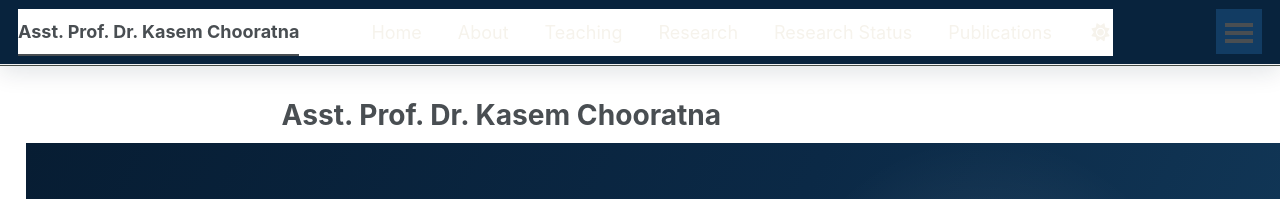
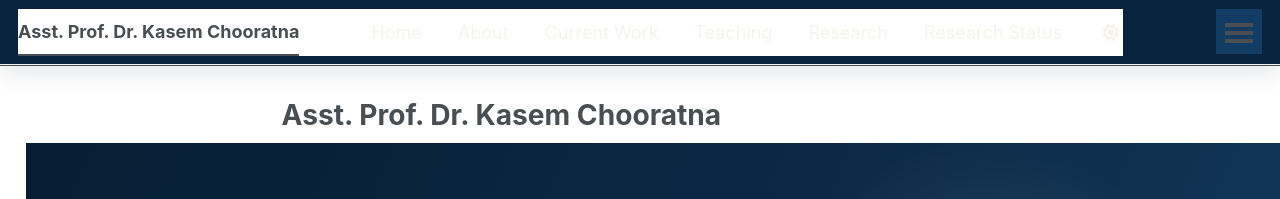
Before and after one commit to kasemch/kasemch.github.io, a Jekyll site: the page built from _pages/home.md, in a window 1280 px wide. Shown: the top 199 px of the page. Built offline with Jekyll 4.4.1, drawn with Linux system fonts in a browser that asks for light colours; a style sheet for code colours, icons or effects is not loaded.

Commit message:
Add Current Work to main navigation

```diff
--- a/_data/navigation.yml
+++ b/_data/navigation.yml
@@ -7,6 +7,9 @@ main:
 
   - title: "About"
     url: /about/
+
+  - title: "Current Work"
+    url: /current-work/
 
   - title: "Teaching"
     url: /teaching/
```
